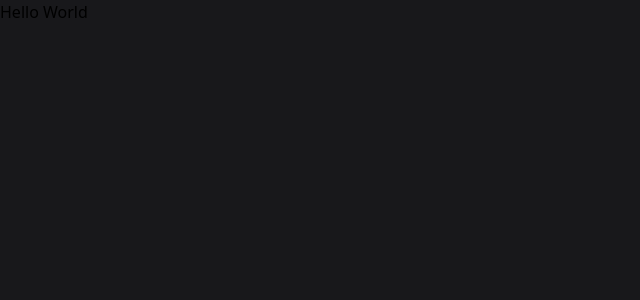
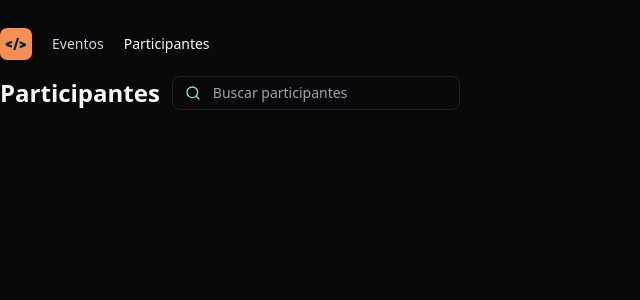
Before and after one commit to guicondee/Nlw-15UNite-React, a React (Vite) app: page / in a window 1280 px wide. Shown: the top 300 px of the page, without its empty margins (0-640 px from the left). Built offline with nearby package versions, Linux system fonts and the light colour scheme.

Commit message:
add lucide/react icons, created Nav component and Header component and also create Input component with pattern component design

```diff
--- a/index.html
+++ b/index.html
@@ -6,7 +6,7 @@
     <meta name="viewport" content="width=device-width, initial-scale=1.0" />
     <title>Vite + React + TS</title>
   </head>
-  <body class="bg-zinc-900">
+  <body class="bg-zinc-950 text-zinc-50 antialiased">
     <div id="root"></div>
     <script type="module" src="/src/main.tsx"></script>
   </body>
--- a/package.json
+++ b/package.json
@@ -10,6 +10,8 @@
     "preview": "vite preview"
   },
   "dependencies": {
+    "lucide": "^0.378.0",
+    "lucide-react": "^0.378.0",
     "react": "^18.2.0",
     "react-dom": "^18.2.0"
   },
--- a/src/app.tsx
+++ b/src/app.tsx
@@ -1,7 +1,11 @@
+import { AtendeeList } from "./components/atendee-list";
+import { Header } from "./components/header";
+
 export function App() {
   return (
-    <>
-      <h1>Hello World</h1>
-    </>
+    <div className="flex flex-col gap-2 max-w-7xl mx-auto py-5">
+      <Header />
+      <AtendeeList />
+    </div>
   );
 }
--- /dev/null
+++ b/src/components/atendee-list.tsx
@@ -0,0 +1,18 @@
+import { Search } from "lucide-react";
+import * as Input from "../components/input/index";
+
+export function AtendeeList() {
+  return (
+    <div className="flex items-center gap-3">
+      <p className="text-2xl font-bold">Participantes</p>
+      <div className="w-72">
+        <Input.Root>
+          <Input.Prefix>
+            <Search width={16} height={16} color="#86efac" />
+          </Input.Prefix>
+          <Input.Control placeholder="Buscar participantes" />
+        </Input.Root>
+      </div>
+    </div>
+  );
+}
--- /dev/null
+++ b/src/components/header.tsx
@@ -0,0 +1,21 @@
+import Logo from "../assets/logo.svg";
+
+export function Header() {
+  return (
+    <div className="flex items-center gap-5 py-2">
+      <img
+        src={Logo}
+        alt="Logo da aplicação, laranja com um desenho de fechamento de tag html preto"
+      />
+
+      <nav className="flex gap-5">
+        <a className="text-sm font-medium text-zinc-300" href="">
+          Eventos
+        </a>
+        <a className="text-sm font-medium" href="">
+          Participantes
+        </a>
+      </nav>
+    </div>
+  );
+}
--- /dev/null
+++ b/src/components/input/control.tsx
@@ -0,0 +1,12 @@
+import { ComponentProps } from "react";
+
+export interface ControlProps extends ComponentProps<"input"> {}
+
+export function Control(props: ControlProps) {
+  return (
+    <input
+      className="w-full border-0 text-sm bg-transparent p-0 text-zinc-50  outline-none"
+      {...props}
+    />
+  );
+}
--- /dev/null
+++ b/src/components/input/index.tsx
@@ -0,0 +1,5 @@
+import { Control } from "./control";
+import { Prefix } from "./prefix";
+import { Root } from "./root";
+
+export { Control, Prefix, Root };
--- /dev/null
+++ b/src/components/input/prefix.tsx
@@ -0,0 +1,7 @@
+import { ComponentProps } from "react";
+
+export interface PrefixProps extends ComponentProps<"div"> {}
+
+export function Prefix(props: PrefixProps) {
+  return <div {...props} />;
+}
--- /dev/null
+++ b/src/components/input/root.tsx
@@ -0,0 +1,12 @@
+import { ComponentProps } from "react";
+
+export interface RootProps extends ComponentProps<"input"> {}
+
+export function Root(props: RootProps) {
+  return (
+    <div
+      className="flex w-full items-center gap-3 rounded-lg border border-white/10 px-3 py-1.5 shadow-sm"
+      {...props}
+    />
+  );
+}
```
Also changed, not shown: src/assets/logo.svg (added), 1 other file (tests, documents, lock files or other folders).
